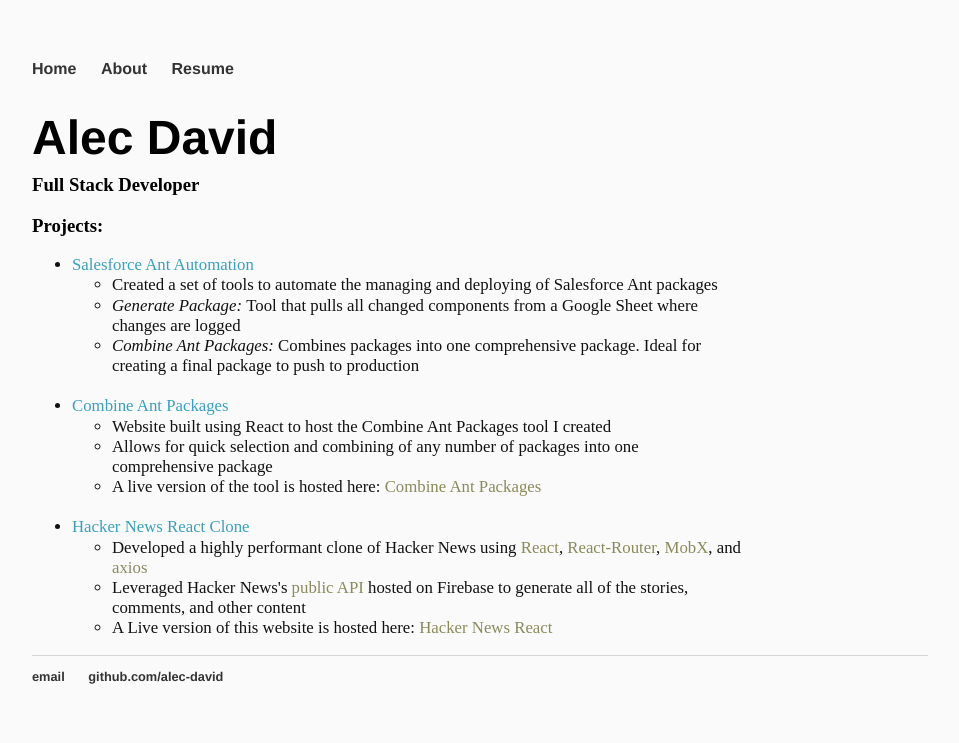
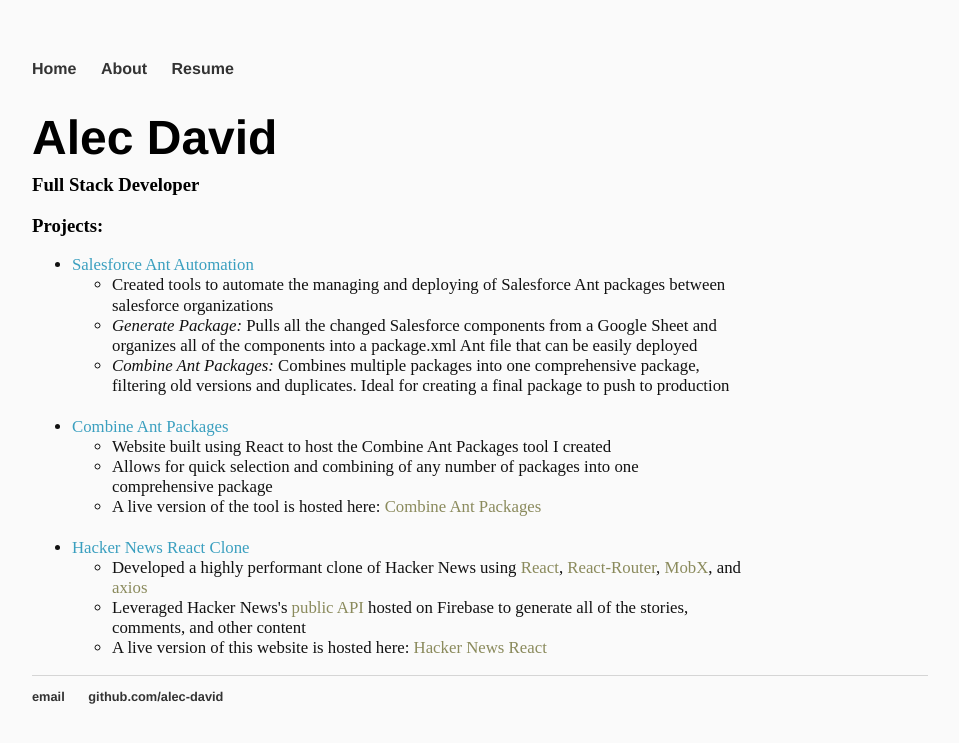
Before and after one commit to alec-david/alec-david.github.io, a Jekyll site: the page built from index.html, in a window 1280 px wide. Shown: the top 743 px of the page, without its empty margins (160-1119 px from the left). Built offline with Jekyll 4.4.1, drawn with Linux system fonts in a browser that asks for light colours.

```diff
--- a/css/main.css
+++ b/css/main.css
@@ -42,9 +42,9 @@ footer {
 }
 
 .about {
-  font-size: 1.3em;
+  font-size: 1.25em;
   line-height: 1.4em;
-  color: #333;
+  color: #111111;
   width: 85%;
 }
 
--- a/index.html
+++ b/index.html
@@ -12,12 +12,14 @@ title: Alec David
 			<a class="colorLink" href="https://github.com/alec-david/SalesforceAntAutomation">Salesforce Ant Automation</a>
 		</li>
 		<ul>
-			<li>Created a set of tools to automate the managing and deploying of Salesforce Ant packages</li>
 			<li>
-				<i>Generate Package: </i> Tool that pulls all changed components from a Google Sheet where changes are logged</li>
+				Created tools to automate the managing and deploying of Salesforce Ant packages between salesforce organizations
+			</li>
 			<li>
-				<i>Combine Ant Packages:</i> Combines packages into one comprehensive package. Ideal for creating a final package to push
-				to production
+				<i>Generate Package: </i> Pulls all the changed Salesforce components from a Google Sheet and organizes all of the components into a package.xml Ant file that can be easily deployed
+			</li>
+			<li>
+				<i>Combine Ant Packages:</i> Combines multiple packages into one comprehensive package, filtering old versions and duplicates. Ideal for creating a final package to push to production
 			</li>
 		</ul>
 		<br>
@@ -25,9 +27,14 @@ title: Alec David
 			<a class="colorLink" href="https://github.com/alec-david/CombineAntPackages">Combine Ant Packages</a>
 		</li>
 		<ul>
-			<li>Website built using React to host the Combine Ant Packages tool I created</li>
-			<li>Allows for quick selection and combining of any number of packages into one comprehensive package</li>
-			<li>A live version of the tool is hosted here:
+			<li>
+				Website built using React to host the Combine Ant Packages tool I created
+			</li>
+			<li>
+				Allows for quick selection and combining of any number of packages into one comprehensive package
+			</li>
+			<li>
+				A live version of the tool is hosted here:
 				<a class="inlineLink" href="http://alecdavid.me/CombineAntPackages">Combine Ant Packages</a>
 			</li>
 		</ul>
@@ -39,7 +46,7 @@ title: Alec David
 			<li>Developed a highly performant clone of Hacker News using <a class="inlineLink" href="https://github.com/facebook/react/">React</a>, <a class="inlineLink" href="https://github.com/ReactTraining/react-router">React-Router</a>, <a class="inlineLink" href="https://github.com/mobxjs/mobx">MobX</a>, and <a class="inlineLink" href="https://github.com/axios/axios">axios</a></li>
 			<li>Leveraged Hacker News's <a class="inlineLink" href="https://github.com/HackerNews/API">public API</a> hosted on Firebase to generate all of the stories, comments, and other content
 			</li>
-			<li>A Live version of this website is hosted here:
+			<li>A live version of this website is hosted here:
 				<a class="inlineLink" href="http://alecdavid.me/hnReactClone">Hacker News React</a>
 			</li>
 		</ul>
```
Also changed, not shown: 1 other file.
